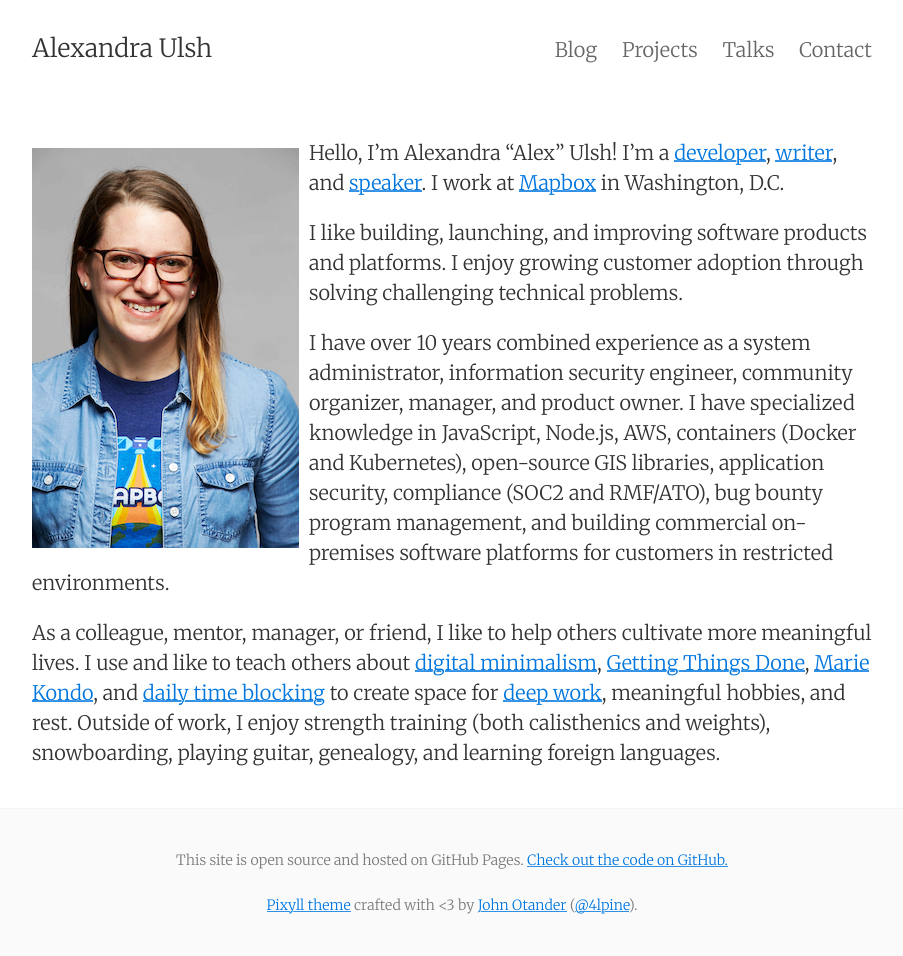
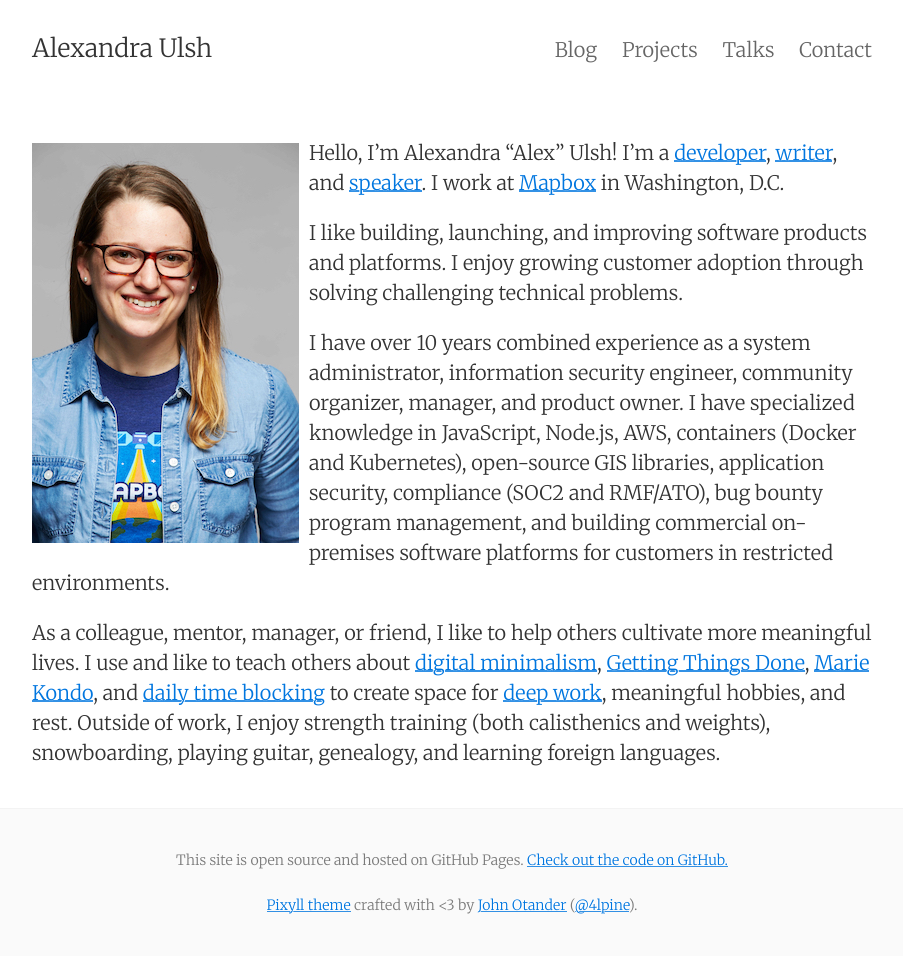
Before and after one commit to alulsh/alulsh.github.io, a Jekyll site: the page built from index.md, in a window 1280 px wide. Shown: the whole page, without its empty margins (188-1091 px from the left). Built offline with Jekyll 4.4.1, drawn with Linux system fonts in a browser that asks for light colours.

Commit message:
Updates padding for profile picture

```diff
--- a/_sass/_custom.scss
+++ b/_sass/_custom.scss
@@ -12,5 +12,6 @@
 
 .profile-picture {
    float: left;
-   padding: 10px 10px 10px 0px;
+   padding-top: 5px;
+   padding-right: 10px;
 }
```
